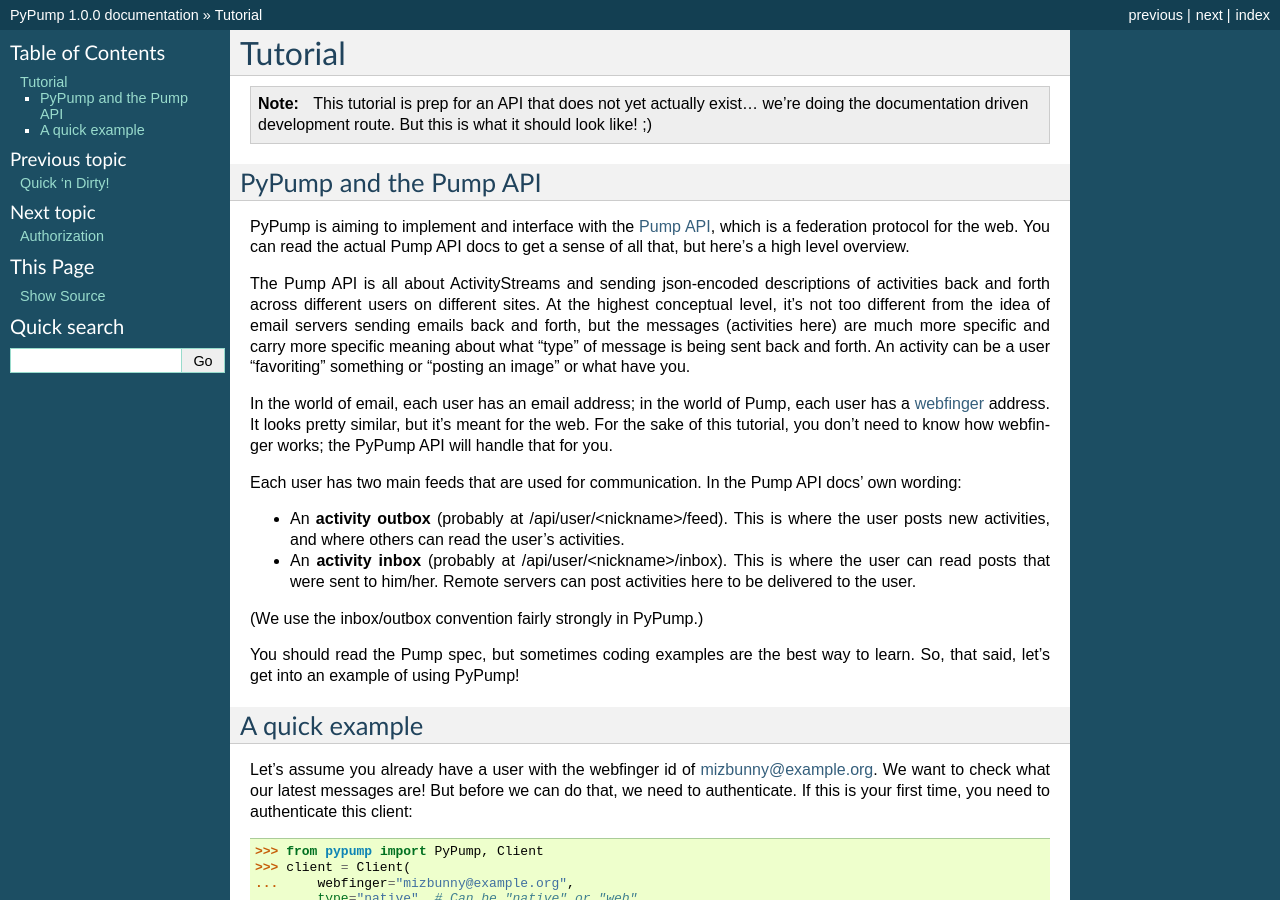
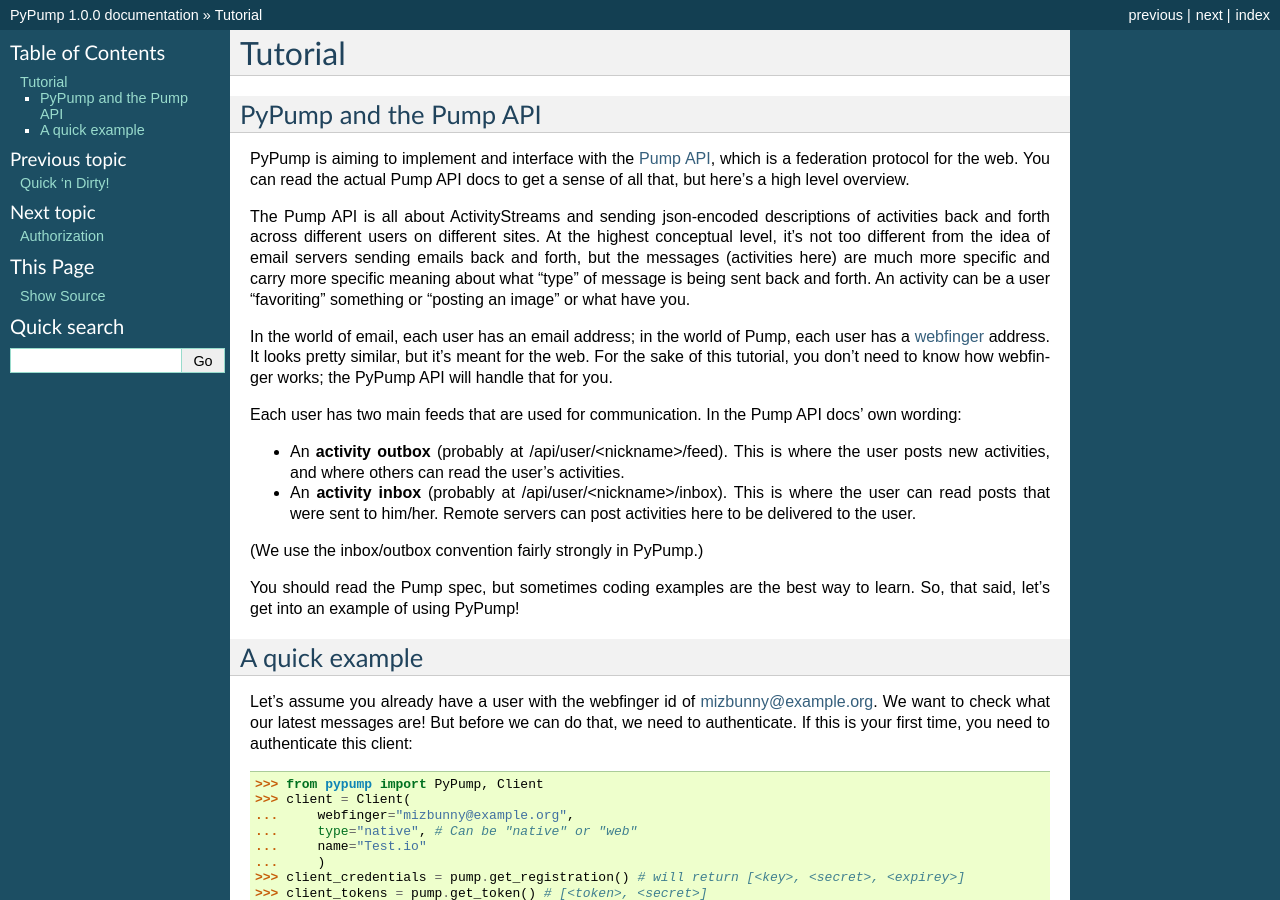
Before and after one commit to tsyesika/PyPump, a Sphinx documentation site: the page built from docs/gettingstarted/tutorial.rst, in a window 1280 px wide and 900 px high. Built offline with Sphinx 7.4.7, drawn with Linux system fonts in a browser that asks for light colours; pages that are not in the unit, such as notebooks, are missing from menus.

Commit message:
Remove blatant lies from tutorial

```diff
--- a/docs/gettingstarted/tutorial.rst
+++ b/docs/gettingstarted/tutorial.rst
@@ -1,8 +1,6 @@
 ========
 Tutorial
 ========
-
-.. note:: This tutorial is prep for an API that does not yet actually exist... we're doing the documentation driven development route.  But this is what it should look like! ;)
 
 PyPump and the Pump API
 -----------------------
```
